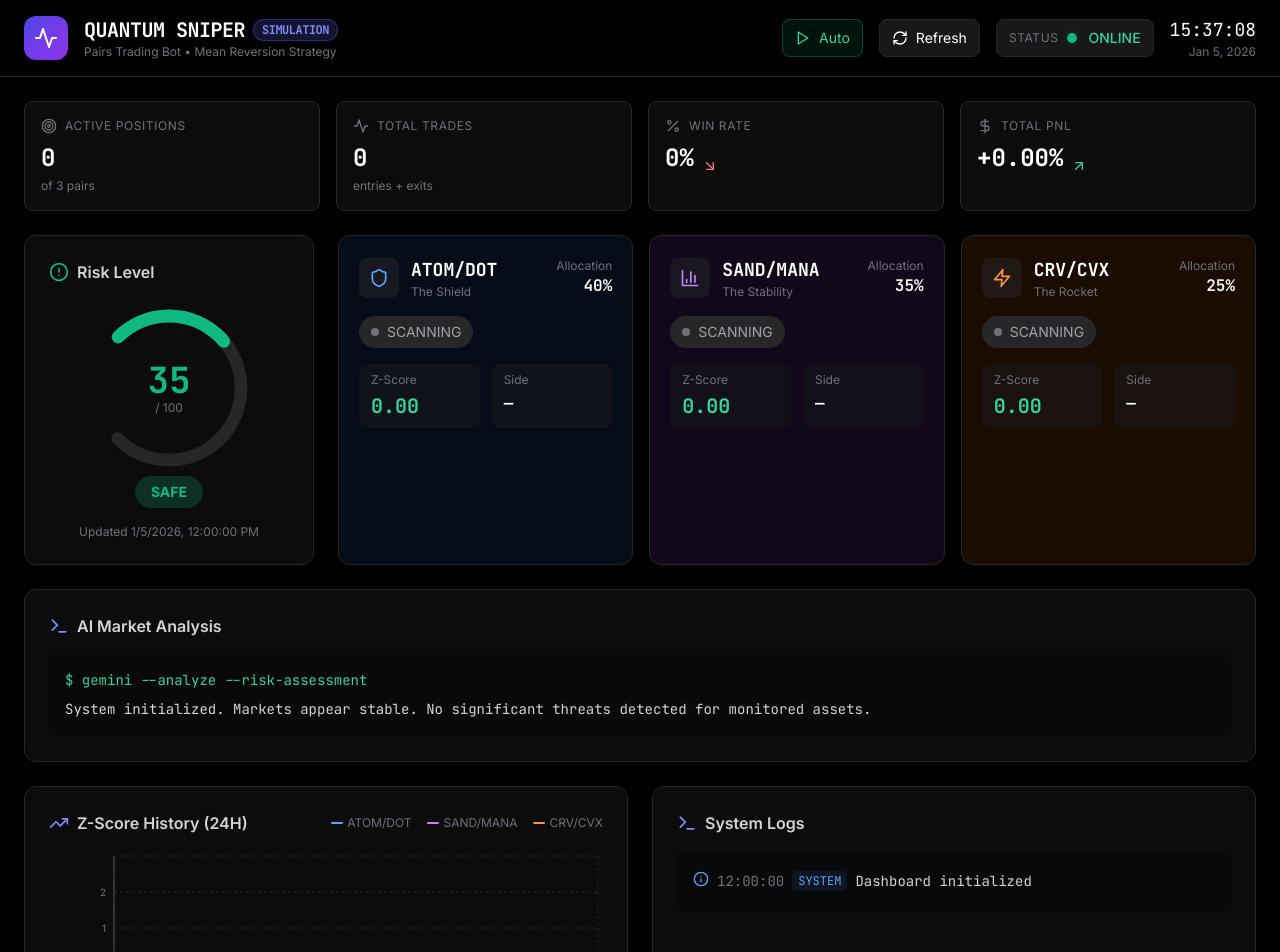
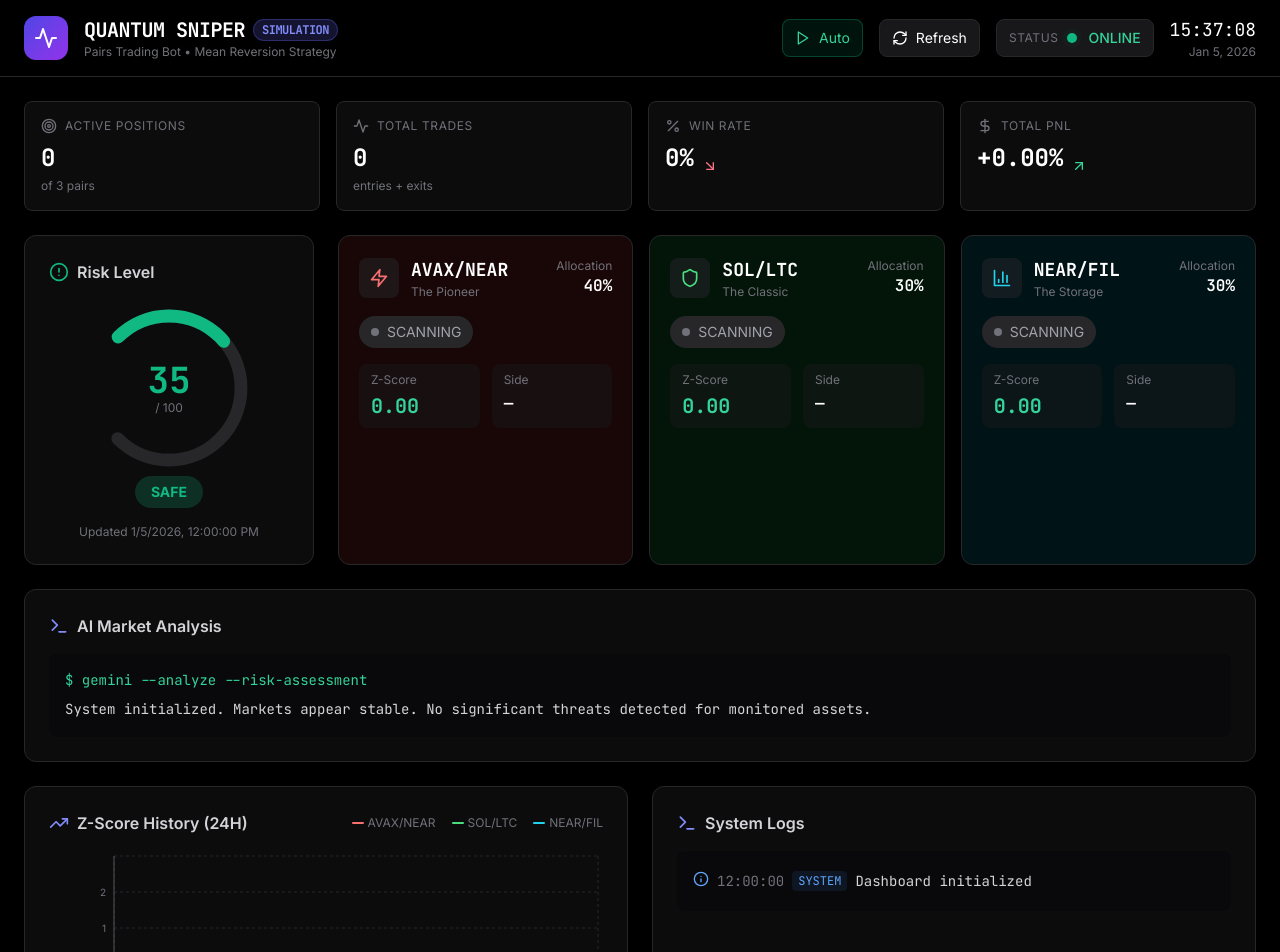
Before and after one commit to julien2besse-dotcom/quantum-sniper, a Next.js app in the folder dashboard/: page / in a window 1280 px wide. Shown: the top 952 px of the page. Built offline with nearby package versions, Linux system fonts and the light colour scheme; no server answers; the database is empty.

Commit message:
V3.0: New pairs (AVAX/NEAR, SOL/LTC, NEAR/FIL), MEXC exchange, per-pair thresholds

```diff
--- a/dashboard/app/page.tsx
+++ b/dashboard/app/page.tsx
@@ -98,7 +98,7 @@ const INITIAL_TIMESTAMP = "2026-01-05T12:00:00.000Z";
 
 const MOCK_BOT_STATES: BotState[] = [
   {
-    symbol: "ATOM/DOT",
+    symbol: "AVAX/NEAR",
     is_active: false,
     position_type: null,
     entry_z: null,
@@ -106,7 +106,7 @@ const MOCK_BOT_STATES: BotState[] = [
     last_updated: INITIAL_TIMESTAMP,
   },
   {
-    symbol: "SAND/MANA",
+    symbol: "SOL/LTC",
     is_active: false,
     position_type: null,
     entry_z: null,
@@ -114,7 +114,7 @@ const MOCK_BOT_STATES: BotState[] = [
     last_updated: INITIAL_TIMESTAMP,
   },
   {
-    symbol: "CRV/CVX",
+    symbol: "NEAR/FIL",
     is_active: false,
     position_type: null,
     entry_z: null,
@@ -174,7 +174,7 @@ const processZScoreHistory = (logs: SystemLog[]) => {
 
   // Parse logs
   // Log format: "Z-Score calculated: 0.8474 (no signal)"
-  // Source: "ATOM/DOT"
+  // Source: "AVAX/NEAR" (or other new pairs)
   logs.forEach(log => {
     if (log.message.includes("Z-Score calculated")) {
       const match = log.message.match(/Z-Score calculated:\s*([-\d.]+)/);
@@ -353,27 +353,28 @@ function StatCard({
 
 function PairCard({ state, index, zScore }: { state: BotState; index: number; zScore?: number }) {
   // Map configuration by Symbol instead of Index to prevent sorting mismatches
+  // V3.0: New pairs
   const config: Record<string, { name: string; icon: any; allocation: string; color: string; bgColor: string }> = {
-    "ATOM/DOT": {
-      name: "The Shield",
+    "AVAX/NEAR": {
+      name: "The Pioneer",
+      icon: Zap,
+      allocation: "40%",
+      color: "text-red-400",
+      bgColor: "bg-red-500/10"
+    },
+    "SOL/LTC": {
+      name: "The Classic",
       icon: Shield,
-      allocation: "40%",
-      color: "text-blue-400",
-      bgColor: "bg-blue-500/10"
+      allocation: "30%",
+      color: "text-green-400",
+      bgColor: "bg-green-500/10"
     },
-    "SAND/MANA": {
-      name: "The Stability",
+    "NEAR/FIL": {
+      name: "The Storage",
       icon: BarChart3,
-      allocation: "35%",
-      color: "text-purple-400",
-      bgColor: "bg-purple-500/10"
-    },
-    "CRV/CVX": {
-      name: "The Rocket",
-      icon: Zap,
-      allocation: "25%",
-      color: "text-orange-400",
-      bgColor: "bg-orange-500/10"
+      allocation: "30%",
+      color: "text-cyan-400",
+      bgColor: "bg-cyan-500/10"
     }
   };
 
@@ -640,7 +641,7 @@ export default function Dashboard() {
   // Extract Z-scores from system logs (fallback when current_z column doesn't exist)
   const extractZScoresFromLogs = (logs: SystemLog[]): Record<string, number> => {
     const zScores: Record<string, number> = {};
-    const pairNames = ["ATOM/DOT", "SAND/MANA", "CRV/CVX"];
+    const pairNames = ["AVAX/NEAR", "SOL/LTC", "NEAR/FIL"];
 
     for (const pair of pairNames) {
       const log = logs.find(l => l.source === pair && l.message.includes("Z-Score calculated"));
@@ -886,16 +887,16 @@ export default function Dashboard() {
               </div>
               <div className="flex items-center gap-4 text-xs">
                 <div className="flex items-center gap-1">
-                  <div className="w-3 h-0.5 bg-blue-400 rounded" />
-                  <span className="text-zinc-500">ATOM/DOT</span>
+                  <div className="w-3 h-0.5 bg-red-400 rounded" />
+                  <span className="text-zinc-500">AVAX/NEAR</span>
                 </div>
                 <div className="flex items-center gap-1">
-                  <div className="w-3 h-0.5 bg-purple-400 rounded" />
-                  <span className="text-zinc-500">SAND/MANA</span>
+                  <div className="w-3 h-0.5 bg-green-400 rounded" />
+                  <span className="text-zinc-500">SOL/LTC</span>
                 </div>
                 <div className="flex items-center gap-1">
-                  <div className="w-3 h-0.5 bg-orange-400 rounded" />
-                  <span className="text-zinc-500">CRV/CVX</span>
+                  <div className="w-3 h-0.5 bg-cyan-400 rounded" />
+                  <span className="text-zinc-500">NEAR/FIL</span>
                 </div>
               </div>
             </div>
@@ -929,11 +930,10 @@ export default function Dashboard() {
                   <Line type="monotone" dataKey={() => 2} stroke="#f43f5e" strokeDasharray="5 5" dot={false} />
                   <Line type="monotone" dataKey={() => -2} stroke="#f43f5e" strokeDasharray="5 5" dot={false} />
                   <Line type="monotone" dataKey={() => 0} stroke="#52525b" strokeDasharray="3 3" dot={false} />
-                  {/* Z-Score lines */}
-                  {/* Z-Score lines - Matching PairCard colors */}
-                  <Line type="monotone" dataKey="ATOM/DOT" stroke="#3b82f6" strokeWidth={2} dot={false} />  {/* Blue-500 */}
-                  <Line type="monotone" dataKey="SAND/MANA" stroke="#a855f7" strokeWidth={2} dot={false} /> {/* Purple-500 */}
-                  <Line type="monotone" dataKey="CRV/CVX" stroke="#f97316" strokeWidth={2} dot={false} />   {/* Orange-500 */}
+                  {/* Z-Score lines - V3.0: New pairs */}
+                  <Line type="monotone" dataKey="AVAX/NEAR" stroke="#f87171" strokeWidth={2} dot={false} />  {/* Red-400 */}
+                  <Line type="monotone" dataKey="SOL/LTC" stroke="#4ade80" strokeWidth={2} dot={false} />    {/* Green-400 */}
+                  <Line type="monotone" dataKey="NEAR/FIL" stroke="#22d3ee" strokeWidth={2} dot={false} />   {/* Cyan-400 */}
                 </LineChart>
               </ResponsiveContainer>
             </div>
```
Also changed, not shown: 2 other files (tests, documents, lock files or other folders).
